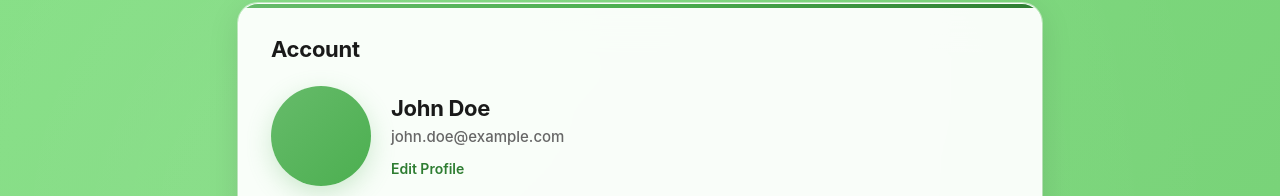
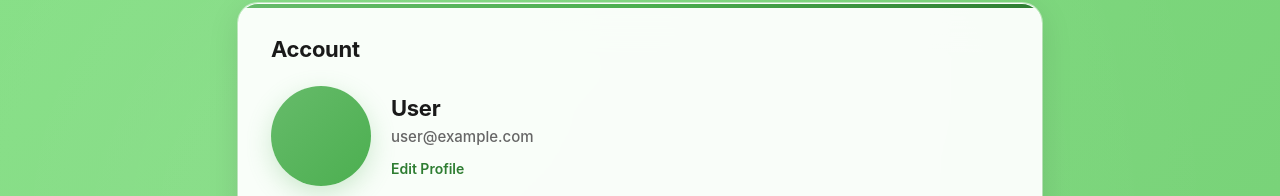
Before and after one commit to Joshh0TX/JB-Fitness, a React (Vite) app: page /settings in a window 1280 px wide. Shown: the part 134-330 px from the top of the page. Built offline with nearby package versions, Linux system fonts and the light colour scheme; the HTML template or start-up script is replaced by a standard one.

Commit message:
updated settings page

```diff
--- a/src/pages/Settings.jsx
+++ b/src/pages/Settings.jsx
@@ -1,4 +1,5 @@
 import { useNavigate } from 'react-router-dom'
+import { useEffect, useState } from 'react'
 import NotificationIcon from '../components/NotificationIcon'
 import SettingsIcon from '../components/SettingsIcon'
 import Logo from '../components/Logo'
@@ -6,6 +7,23 @@ import './Settings.css'
 
 function Settings() {
   const navigate = useNavigate()
+  const [user, setUser] = useState({ username: 'User', email: 'user@example.com' })
+
+  // 🔹 Fetch user data from localStorage on component load
+  useEffect(() => {
+    try {
+      const userStr = localStorage.getItem('user')
+      if (userStr) {
+        const userData = JSON.parse(userStr)
+        setUser({
+          username: userData.username || userData.name || 'User',
+          email: userData.email || 'user@example.com'
+        })
+      }
+    } catch (error) {
+      console.error('Failed to parse user from localStorage:', error)
+    }
+  }, [])
 
   const accountItems = [
     { iconType: 'person', label: 'Personal Information' },
@@ -52,8 +70,8 @@ function Settings() {
           <div className="profile-section">
             <div className="profile-avatar"></div>
             <div className="profile-info">
-              <h3 className="profile-name">John Doe</h3>
-              <p className="profile-email">john.doe@example.com</p>
+              <h3 className="profile-name">{user.username}</h3>
+              <p className="profile-email">{user.email}</p>
               <a href="#edit" className="edit-profile-link">Edit Profile</a>
             </div>
           </div>
```
